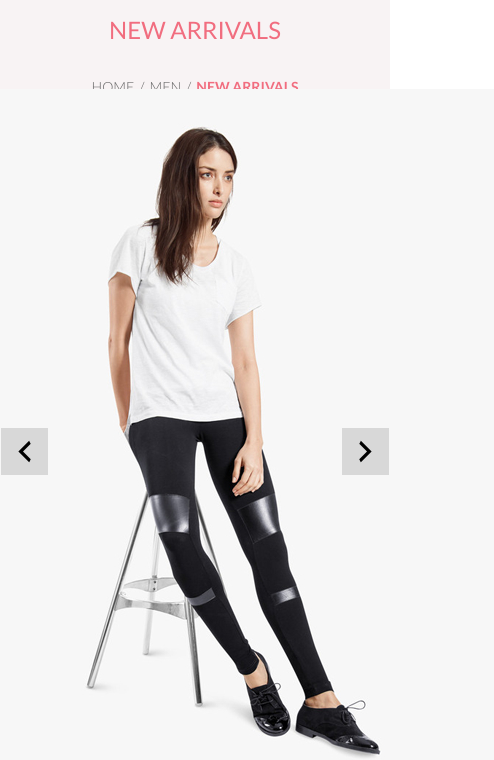
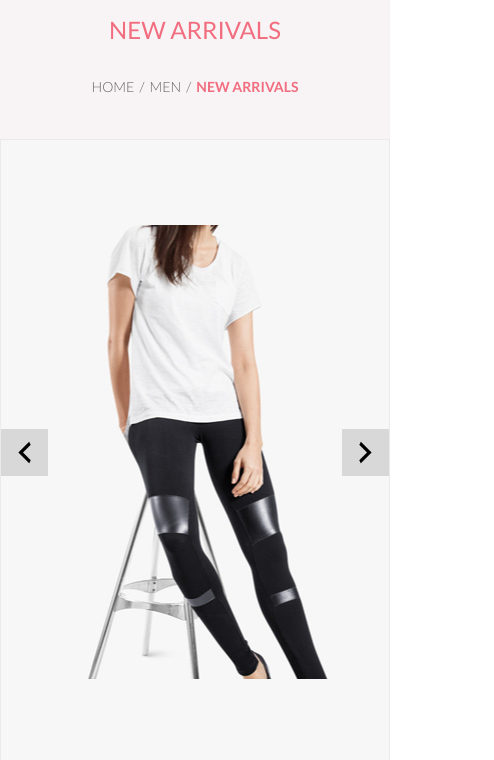
Before and after one commit to Web-HtmlCss/LUXERIOUS-FASHION-SHOP, a plain HTML site: page product/product.html in a window 390 px wide. Shown: the part 84-844 px from the top of the page, 494 px wide, since content can reach past the window. Drawn offline with Linux system fonts and the light colour scheme.

Commit message:
fix s hight slider

```diff
--- a/product/css/blocks/_slider.scss
+++ b/product/css/blocks/_slider.scss
@@ -1,16 +1,12 @@
 .b-slider {
-    height: 777px;
+    min-height: 777px;
     background: #F7F7F7;
-    display: flex;
-    align-items: center;
-    justify-content: center;
     position: relative;
     border: 1px solid #EAEAEA;
     box-sizing: border-box;
-    @media (max-width: 767px) {
-        height: 624px;
+    @media (max-width: 1140px) {
+        min-height: 624px;
     }
-
     .b-slider__slideLeft,
     .b-slider__slideRight {
         cursor: pointer;
@@ -36,4 +32,23 @@
             background-image: url('../img/leftRed.png');
         }
     }
+    .b-slider__image {
+        margin: 11px auto 42px;
+        background-image: url('../img/Layer.jpg');
+        background-repeat: no-repeat;
+        background-position: center center;
+            width: 597px;
+            height: 724px;
+
+        @media (max-width: 1140px) {
+            margin: 30px auto;
+            width: 466px;
+            height: 565px;
+        }
+        @media (max-width: 767px) {
+            margin: 85px auto;
+            width: 374px;
+            height: 454px;
+        }
+    }
 }
--- a/product/product.html
+++ b/product/product.html
@@ -82,7 +82,7 @@
             <main>
                 <div class="b-slider">
                     <div class="b-slider__slideLeft"></div>
-                    <img class="b-slider__image"src="img/Layer 42.jpg" alt="product">
+                    <div class="b-slider__image"></div>
                     <div class="b-slider__slideRight"></div>
                 </div>
 
```
Also changed, not shown: product/css/product.css, product/img/Layer.jpg (renamed from product/img/Layer 42.jpg), 1 other file.
